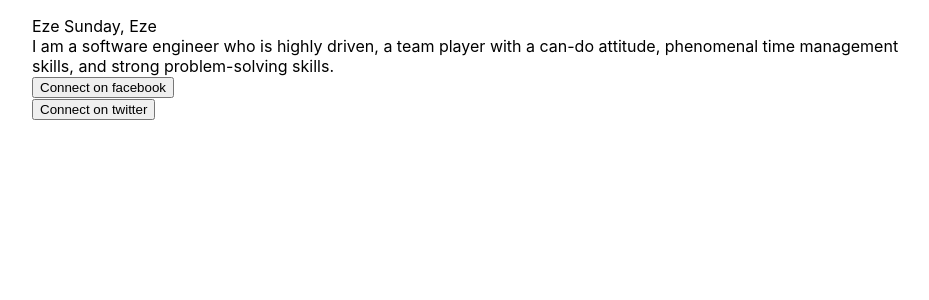
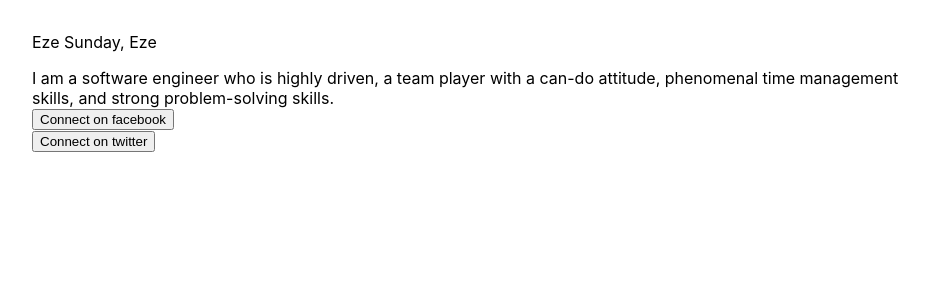
Before and after one commit to ezesundayeze/profile, a React (Create React App) app: page / in a window 1280 px wide. Shown: the top 300 px of the page, without its empty margins (160-1089 px from the left). Built offline with nearby package versions, Linux system fonts and the light colour scheme.

Commit message:
updatess social component

```diff
--- a/src/Components/Home/index.js
+++ b/src/Components/Home/index.js
@@ -8,7 +8,7 @@ import './index.css'
   return (
    <React.Fragment>
       <div>
-          Eze Sunday, Eze
+          <p>Eze Sunday, Eze</p>
       </div>
       <div>
           I am a software engineer who is highly driven, a team player with a can-do attitude, phenomenal time management skills, and strong problem-solving skills.
--- a/src/Components/SocialMedia/index.js
+++ b/src/Components/SocialMedia/index.js
@@ -25,7 +25,6 @@ const SocialHandle = (props)=>{
     }
 
     const getStyle=(platform)=>{
-        console.log(platform)
         if (platform==='facebook') {
             return fbStyle
         }
```
Also changed, not shown: 1 other file (tests, documents, lock files or other folders).
